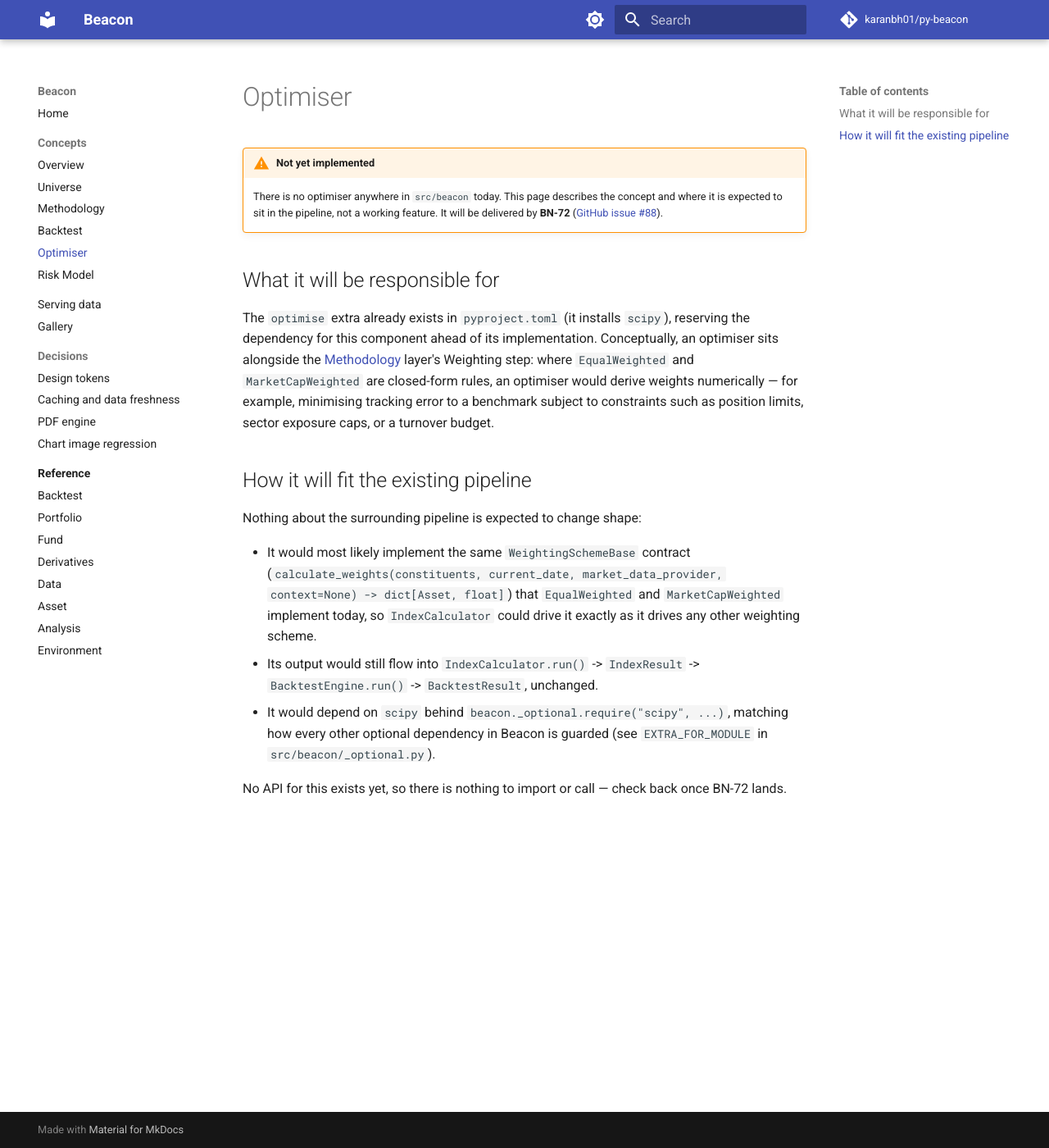
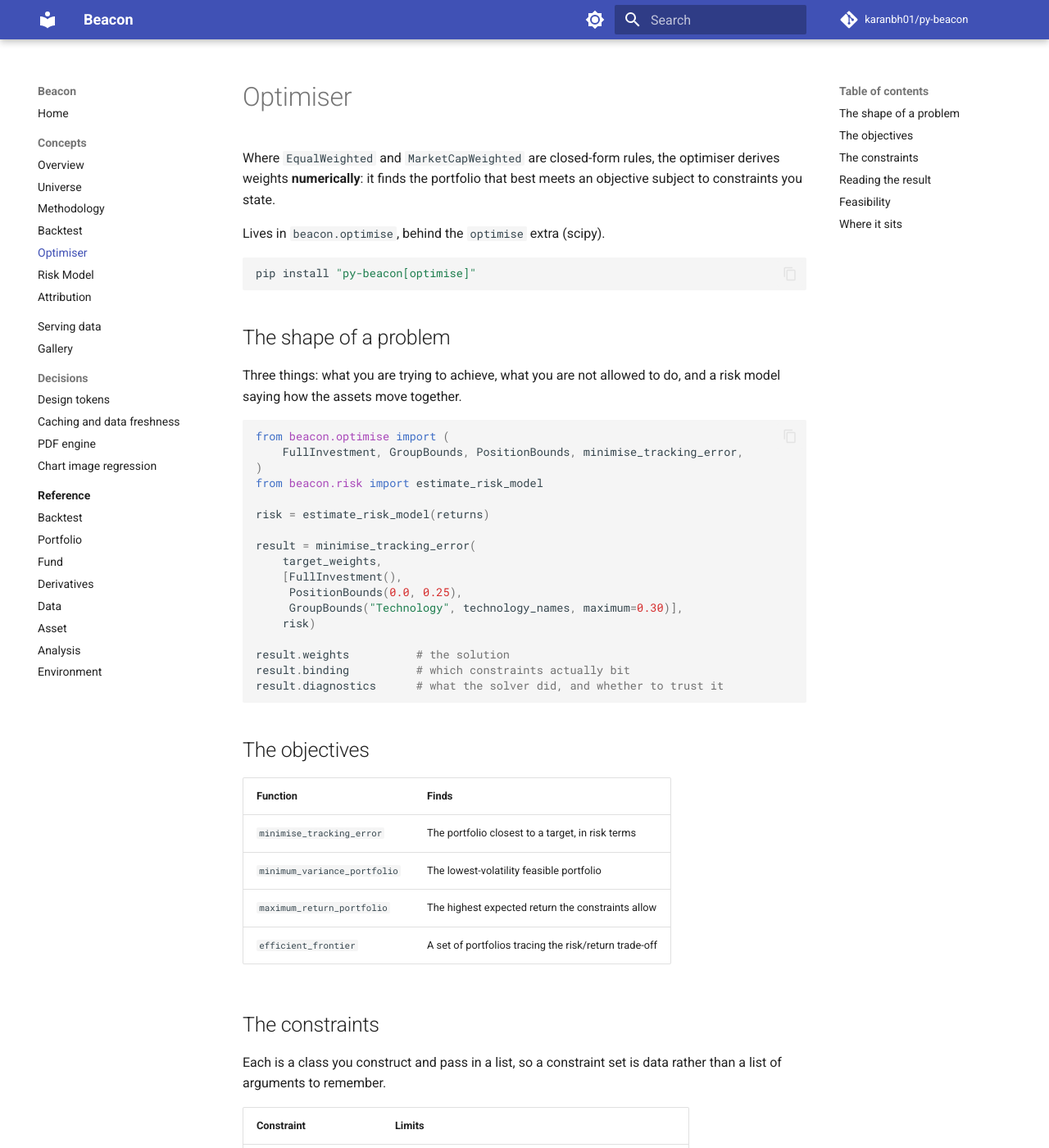
Before and after one commit to karanbh01/py-beacon, an MkDocs documentation site: the page built from docs/concepts/optimiser.md, in a window 1280 px wide and 1400 px high. Shown: the whole window at 82% size. Built offline with MkDocs 1.6.1 and Material for MkDocs 9.7.7, drawn with Linux system fonts in a browser that asks for light colours; comment, search, counter and statistics services are not loaded; some of the changed text lies outside the part shown.

Commit message:
Bring the concept docs back in line with the code
optimiser.md and risk-model.md both opened with 'Not yet implemented'
warnings and described the modules in the future tense. Both were built
weeks ago — the optimiser in BN-92/BN-93, the risk model in BN-87 — so the
pages were telling a reader that working features do not exist.

Rewritten against the actual API, and each now carries the things a reader
cannot infer from a signature: why shrinkage is on by default and why repair
is not, why Cardinality is flagged as non-convex, and why binding constraints
are the part of a result worth reading.

Added the attribution page, which never existed despite BN-90 building the
module. It covers both halves of the same idea — return attribution with
Carino linking, and risk contribution — because the property that matters is
the same in both: the parts must add to the whole, exactly, with no tolerance
to hide behind.

````diff
--- a/docs/concepts/optimiser.md
+++ b/docs/concepts/optimiser.md
@@ -1,36 +1,105 @@
 # Optimiser
 
-!!! warning "Not yet implemented"
-    There is no optimiser anywhere in `src/beacon` today. This page
-    describes the concept and where it is expected to sit in the pipeline,
-    not a working feature. It will be delivered by **BN-72**
-    ([GitHub issue #88](https://github.com/karanbh01/py-beacon/issues/88)).
+Where `EqualWeighted` and `MarketCapWeighted` are closed-form rules, the
+optimiser derives weights **numerically**: it finds the portfolio that best
+meets an objective subject to constraints you state.
 
-## What it will be responsible for
+Lives in `beacon.optimise`, behind the `optimise` extra (scipy).
 
-The `optimise` extra already exists in `pyproject.toml` (it installs
-`scipy`), reserving the dependency for this component ahead of its
-implementation. Conceptually, an optimiser sits alongside the
-[Methodology](methodology.md) layer's Weighting step: where `EqualWeighted`
-and `MarketCapWeighted` are closed-form rules, an optimiser would derive
-weights numerically — for example, minimising tracking error to a benchmark
-subject to constraints such as position limits, sector exposure caps, or a
-turnover budget.
+```bash
+pip install "py-beacon[optimise]"
+```
 
-## How it will fit the existing pipeline
+## The shape of a problem
 
-Nothing about the surrounding pipeline is expected to change shape:
+Three things: what you are trying to achieve, what you are not allowed to do,
+and a risk model saying how the assets move together.
 
-- It would most likely implement the same `WeightingSchemeBase` contract
-  (`calculate_weights(constituents, current_date, market_data_provider,
-  context=None) -> dict[Asset, float]`) that `EqualWeighted` and
-  `MarketCapWeighted` implement today, so `IndexCalculator` could drive it
-  exactly as it drives any other weighting scheme.
-- Its output would still flow into `IndexCalculator.run()` -> `IndexResult`
-  -> `BacktestEngine.run()` -> `BacktestResult`, unchanged.
-- It would depend on `scipy` behind `beacon._optional.require("scipy",
-  ...)`, matching how every other optional dependency in Beacon is guarded
-  (see `EXTRA_FOR_MODULE` in `src/beacon/_optional.py`).
+```python
+from beacon.optimise import (
+    FullInvestment, GroupBounds, PositionBounds, minimise_tracking_error,
+)
+from beacon.risk import estimate_risk_model
 
-No API for this exists yet, so there is nothing to import or call — check
-back once BN-72 lands.
+risk = estimate_risk_model(returns)
+
+result = minimise_tracking_error(
+    target_weights,
+    [FullInvestment(),
+     PositionBounds(0.0, 0.25),
+     GroupBounds("Technology", technology_names, maximum=0.30)],
+    risk)
+
+result.weights          # the solution
+result.binding          # which constraints actually bit
+result.diagnostics      # what the solver did, and whether to trust it
+```
+
+## The objectives
+
+| Function | Finds |
+| --- | --- |
+| `minimise_tracking_error` | The portfolio closest to a target, in risk terms |
+| `minimum_variance_portfolio` | The lowest-volatility feasible portfolio |
+| `maximum_return_portfolio` | The highest expected return the constraints allow |
+| `efficient_frontier` | A set of portfolios tracing the risk/return trade-off |
+
+## The constraints
+
+Each is a class you construct and pass in a list, so a constraint set is data
+rather than a list of arguments to remember.
+
+| Constraint | Limits |
+| --- | --- |
+| `FullInvestment` | Weights sum to a total, normally one |
+| `PositionBounds` | Individual weights, optionally for named assets only |
+| `GroupBounds` | The combined weight of a set — a sector, a country, a bucket |
+| `TurnoverBudget` | How far the solution may move from current holdings |
+| `ExpectedReturnTarget` | Pins the expected return, which is what traces a frontier |
+| `Cardinality` | How many names may be held |
+
+`Cardinality` is the odd one out and says so: counting holdings is not convex,
+so it is solved by a heuristic and the answer is not provably optimal. Every
+other constraint keeps the problem convex, which is what makes a solution
+trustworthy rather than merely returned.
+
+`GET /optimise/constraint-types` publishes all of this — every constraint with
+its parameters, types, defaults and labels — so an editor renders from the same
+source the solver reads rather than from a copy that drifts.
+
+## Reading the result
+
+**`binding` is the part most worth looking at.** A constraint that bit changed
+your answer; one that did not was never relevant. An optimiser returning only
+weights leaves you unable to tell whether the position limit shaped the
+portfolio or merely watched it.
+
+**`diagnostics` is the solver's account of itself** — whether it converged, how
+many iterations, the final objective. A run that did not converge is returned
+rather than raised, because a near-miss is often informative where a bare
+exception is not; but it is labelled, so nothing silently passes for a
+solution.
+
+## Feasibility
+
+A constraint set can rule out every portfolio, and that is worth catching
+before the solver rather than during it. A cap of 5% across ten names
+distributes at most 50%, so it cannot coexist with full investment — that is
+arithmetic, not a solver outcome, and the server reports it as a validation
+finding while a user is still editing.
+
+One case is worth knowing about because it looks like a bug: a cap of exactly
+`1/n` makes the feasible set a single point. Different scipy builds report that
+differently, so Beacon answers it directly rather than solving — the answer is
+determined, and asking a solver to discover it invites a status code that
+varies by machine.
+
+## Where it sits
+
+Alongside the [methodology](methodology.md) layer's weighting step, consuming a
+[risk model](risk-model.md), producing weights that flow onward exactly as any
+other scheme's do — into `IndexCalculator`, then `BacktestEngine`.
+
+`OptimisationResult` carries a `.plot` accessor: `exposures()` for active
+weights against the target, `frontier()` for the efficient frontier with its
+named points and the capital market line. See the [gallery](../gallery.md).
--- a/mkdocs.yml
+++ b/mkdocs.yml
@@ -67,6 +67,7 @@ nav:
       - Backtest: concepts/backtest.md
       - Optimiser: concepts/optimiser.md
       - Risk Model: concepts/risk-model.md
+      - Attribution: concepts/attribution.md
   - Serving data: serving-data.md
   - Gallery: gallery.md
   - Decisions:
````
Also changed, not shown: docs/concepts/attribution.md (added, +125 -0 lines), docs/concepts/risk-model.md (+70 -35 lines).
